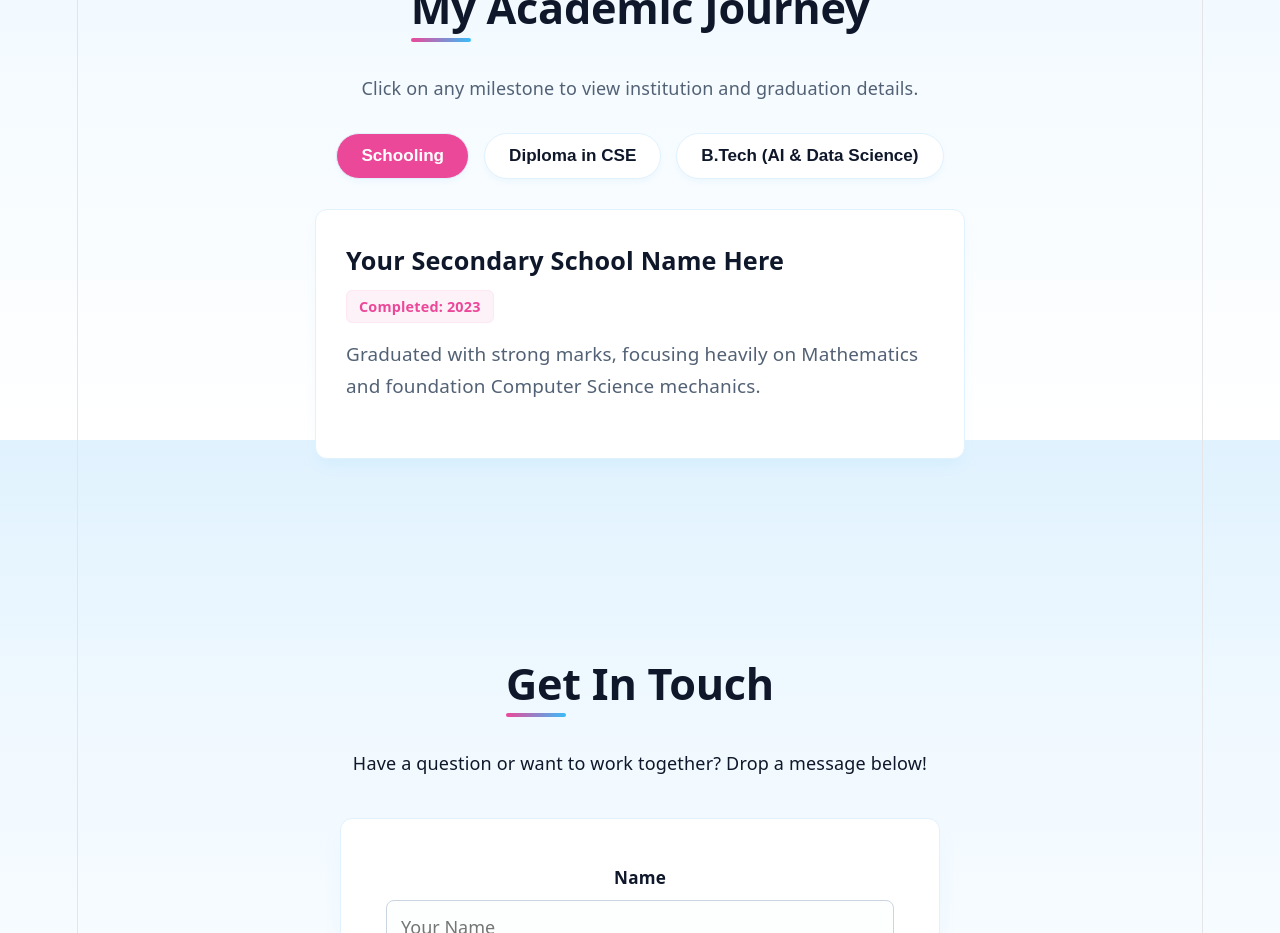
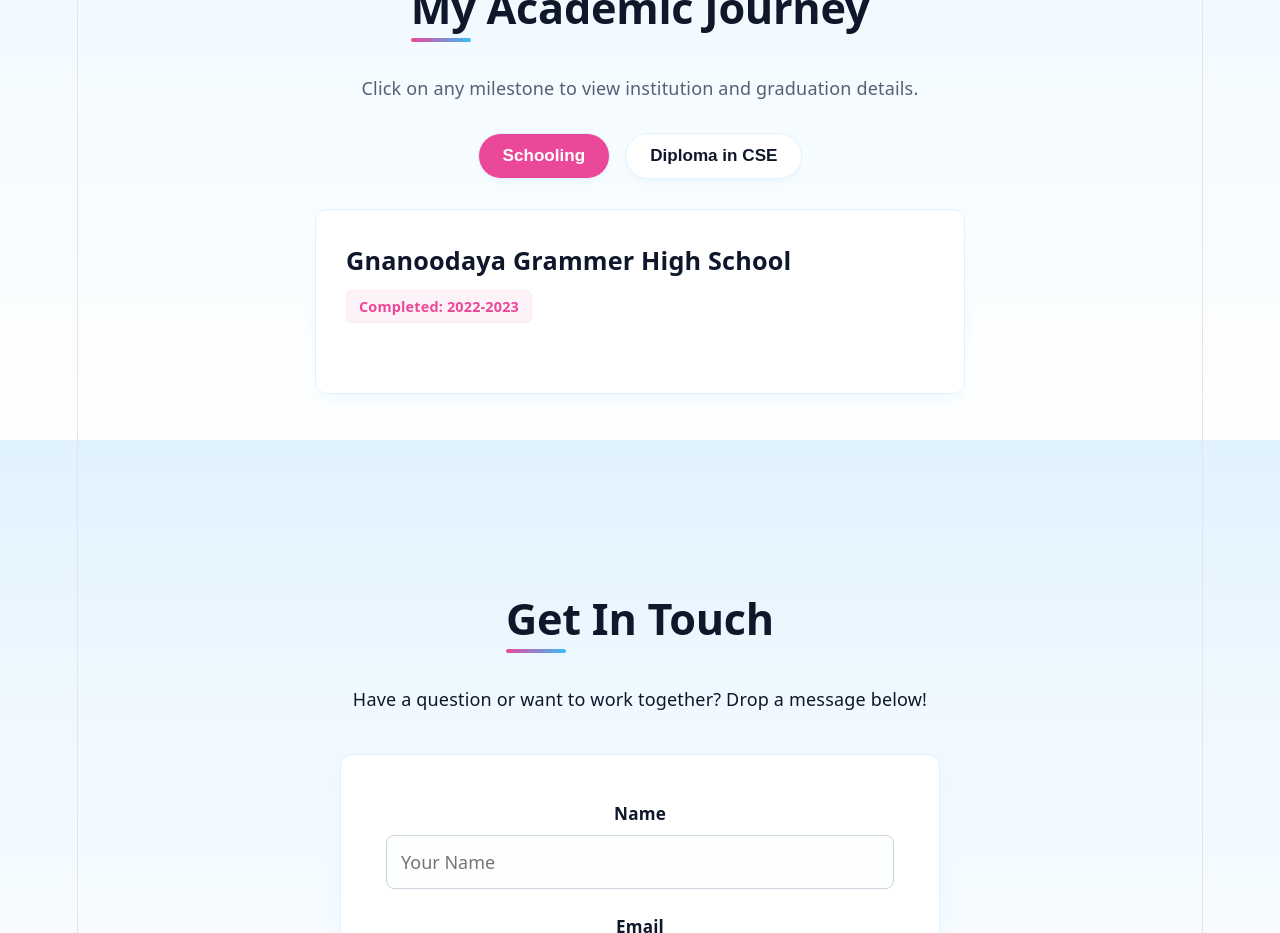
Before and after one commit to GuruvaniRohithKumar/FUTURE_FS_01, a React (Vite) app: page / in a window 1280 px wide. Shown: the part 4360-5293 px from the top of the page. Built offline with nearby package versions, Linux system fonts and the light colour scheme.

Commit message:
Feat: Updated achievements to use direct credential viewing links

```diff
--- a/src/components/Education.jsx
+++ b/src/components/Education.jsx
@@ -7,23 +7,16 @@ const Education = () => {
     {
       id: 1,
       level: "Schooling",
-      institution: "Your Secondary School Name Here",
-      year: "Completed: 2023",
-      details: "Graduated with strong marks, focusing heavily on Mathematics and foundation Computer Science mechanics."
+      institution: "Gnanoodaya Grammer High School",
+      year: "Completed: 2022-2023",
+      CGPA: "82%"
     },
     {
       id: 2,
       level: "Diploma in CSE",
       institution: "Sree Dattha Engineering and Science Institution",
       year: "Completed: 2026",
-      details: "Earned a comprehensive Technical Diploma in Computer Science Engineering. Built foundation logical frameworks across Java, Python, C, and structural SQL analytics."
-    },
-    {
-      id: 3,
-      level: "B.Tech (AI & Data Science)",
-      institution: "Incoming Engineering University",
-      year: "Admissions Open: 2026 – Present",
-      details: "Transitioning into advanced engineering specializations focusing on computational data modeling, machine learning nodes, and algorithmic automation processes."
+      CGPA: "91%"
     }
   ];
 
```
